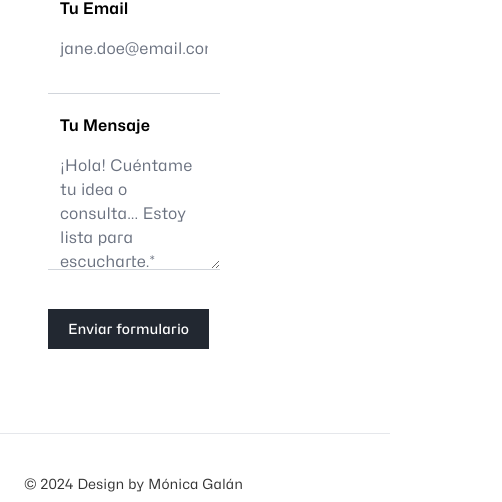
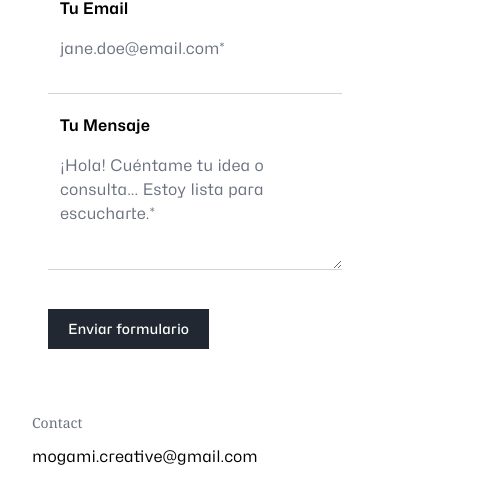
Before and after one commit to mogamiGit/momo-dev-porfolio-astro, an Astro site: page / in a window 390 px wide. Shown: the part 5932-6434 px from the top of the page, 502 px wide, since content can reach past the window. Built offline with nearby package versions, Linux system fonts and the light colour scheme; Astro itself is replaced by a stand-in of ours; a web font is replaced by a local one; what tailwindcss-animated would draw is missing.

Commit message:
fix: contactForm mobile fixed cols

```diff
--- a/src/pages/index.astro
+++ b/src/pages/index.astro
@@ -321,8 +321,8 @@ import GenericInput from "../components/Inputs/inputCustom.tsx";
 			</section>
 			<section id="contact" class="w-full mx-auto flex flex-col gap-10" data-scroll="seccion4">
 				<TitleSection client:load text="break_the_ice" />
-				<div class="grid grid-cols-3 gap-10">
-					<div class="col-span-2">
+				<div class="grid md:grid-cols-3 gap-10 grid-cols-1">
+					<div class="md:col-span-2 col-span-1">
 						<ContactForm client:load />
 					</div>
 					<div class="flex flex-col gap-8">
```
